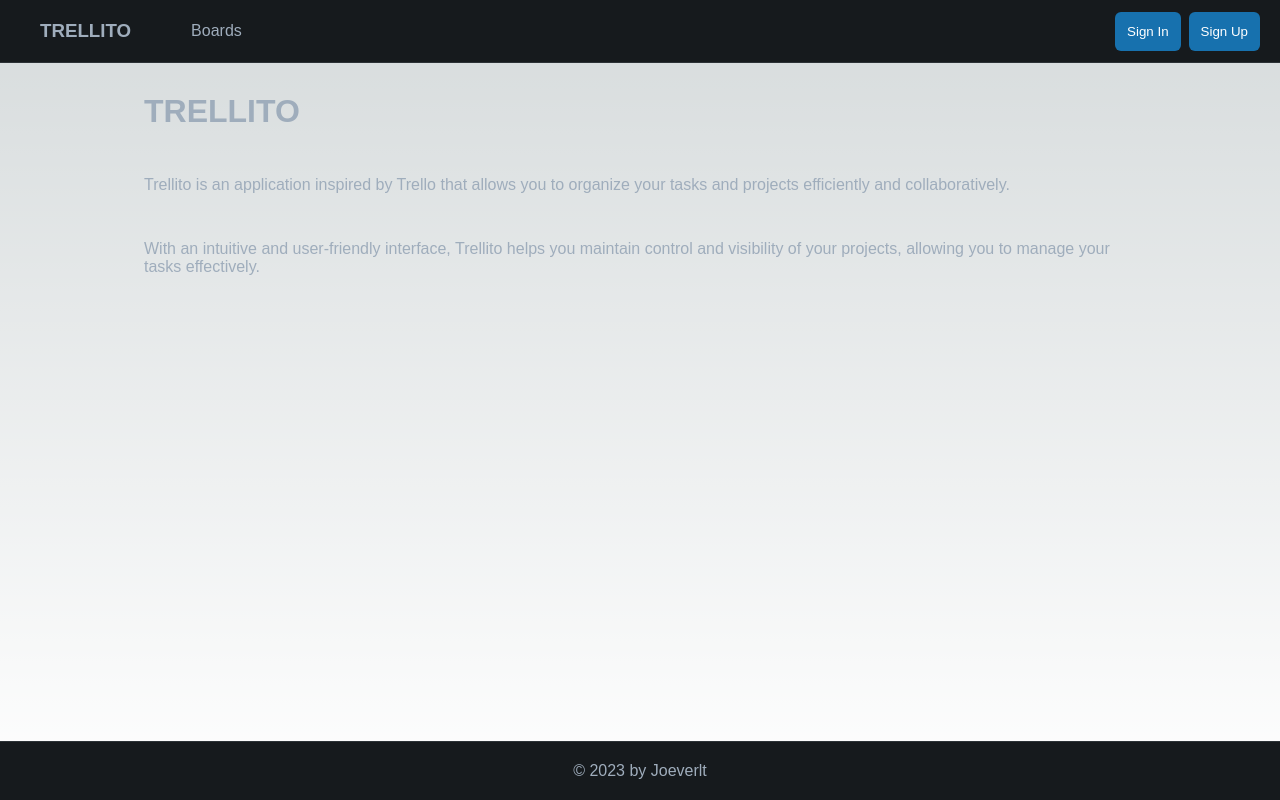
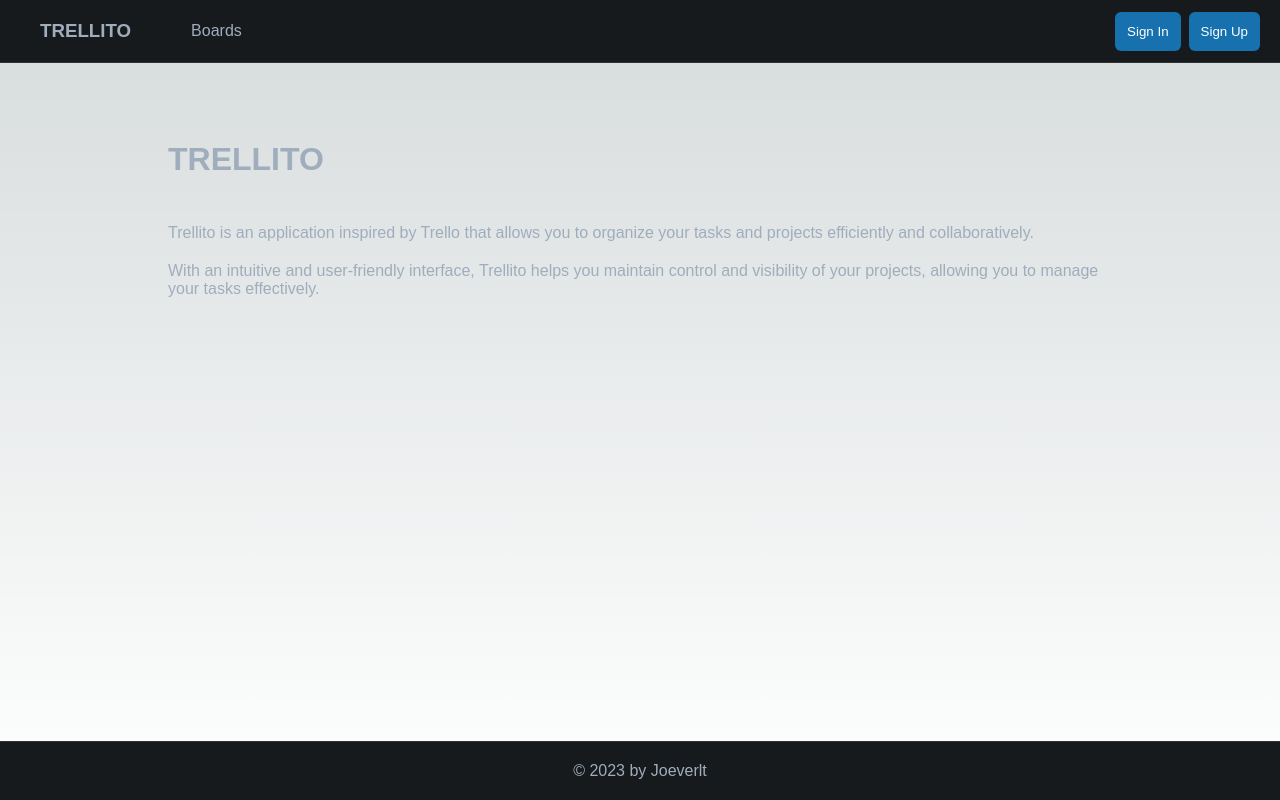
Before and after one commit to joeverlt/trellito, a Next.js app in the folder trellito-client/: page / in a window 1280 px wide. Built offline with nearby package versions, Linux system fonts and the light colour scheme; no server answers.

Commit message:
fix errors

```diff
--- a/trellito-client/components/Back.tsx
+++ b/trellito-client/components/Back.tsx
@@ -25,10 +25,11 @@ const BackButtonWrapper = styled.button`
   width: 100%;
   max-width: 992px;
   margin: 0 auto;
-  margin-bottom: 24px;
+  margin-top: 48px;
+  padding: 0px 24px;
 
   @media (max-width: 992px) {
-    margin: 0 24px 18px 24px;
+    margin-top: 0px;
   }
 `
 
--- a/trellito-client/components/Paragraph.tsx
+++ b/trellito-client/components/Paragraph.tsx
@@ -9,11 +9,7 @@ export const Paragraph: React.FC<IParagraph> = ({ children }) => {
 
 const ParagraphWrapper = styled.p`
   width: 100%;
+  margin: 10px auto;
   max-width: 992px;
-  margin: 10px auto;
-  margin-bottom: 36px;
-
-  @media (max-width: 992px) {
-    margin: 0 24px 32px 24px;
-  }
+  padding: 0px 24px;
 `
--- a/trellito-client/components/Title.tsx
+++ b/trellito-client/components/Title.tsx
@@ -2,19 +2,18 @@ import styled from 'styled-components'
 
 interface ITitle {
   title: string
+  marginTop?: string
 }
 
-export const Title: React.FC<ITitle> = ({ title }) => {
-  return <TitleWrapper>{title}</TitleWrapper>
+export const Title: React.FC<ITitle> = ({ title, marginTop = '48px' }) => {
+  return <TitleWrapper marginTop={marginTop}>{title}</TitleWrapper>
 }
 
-const TitleWrapper = styled.h1`
+const TitleWrapper = styled.h1<{ marginTop: string }>`
   width: 100%;
   max-width: 992px;
   margin: 0 auto;
   margin-bottom: 36px;
-
-  @media (max-width: 992px) {
-    margin: 0 24px 32px 24px;
-  }
+  margin-top: ${(props) => props.marginTop};
+  padding: 0px 24px;
 `
--- a/trellito-client/components/boards/Boards.tsx
+++ b/trellito-client/components/boards/Boards.tsx
@@ -42,6 +42,7 @@ const BoardsContainer = styled.div`
   max-width: 992px;
   margin: 0 auto;
   height: 100%;
+  padding: 0 24px;
 
   @media (max-width: 992px) {
     flex-direction: column;
--- a/trellito-client/components/signin/SignInForm.tsx
+++ b/trellito-client/components/signin/SignInForm.tsx
@@ -31,8 +31,6 @@ export const SignInForm: React.FC = () => {
   return (
     <SignInWrapper>
       <Title>Sign in</Title>
-      {isDevelopmentMode && (
-        <>
       <SignInFormContainer onSubmit={handleSubmit(onSubmit)}>
         <Input
           name="email"
@@ -50,8 +48,6 @@ export const SignInForm: React.FC = () => {
         <Button type="submit" label="Sign In" block />
       </SignInFormContainer>
       <span>- or -</span>
-        </>
-      )}
       <GoogleButton />
       {error && (
         <Toast
--- a/trellito-client/components/signup/SignUpForm.tsx
+++ b/trellito-client/components/signup/SignUpForm.tsx
@@ -10,8 +10,6 @@ interface SignUpFormData {
   email: string
   password: string
 }
-
-const isDevelopmentMode = process.env.ENVIRONMENT === 'development'
 
 export const SignUpForm: React.FC = () => {
   const form: UseFormReturn<SignUpFormData> = useForm()
@@ -27,8 +25,6 @@ export const SignUpForm: React.FC = () => {
   return (
     <SignUpWrapper>
       <Title>Sign up</Title>
-      {isDevelopmentMode && (
-        <>
       <SignUpFormContainer onSubmit={handleSubmit(onSubmit)}>
         <Input
           name="name"
@@ -52,8 +48,6 @@ export const SignUpForm: React.FC = () => {
         <Button type="submit" label="Sign In" block />
       </SignUpFormContainer>
       <span>- or -</span>
-        </>
-      )}
       <GoogleButton />
     </SignUpWrapper>
   )
--- a/trellito-client/pages/_app.tsx
+++ b/trellito-client/pages/_app.tsx
@@ -15,7 +15,7 @@ export default function App({
     <Provider store={store}>
       <SessionProvider session={session}>
         <PersistGate persistor={persistor}>
-          <Component {...pageProps} />
+          {() => <Component {...pageProps} />}
         </PersistGate>
       </SessionProvider>
     </Provider>
--- a/trellito-client/pages/boards/[id].tsx
+++ b/trellito-client/pages/boards/[id].tsx
@@ -19,7 +19,7 @@ const BoardPage: React.FC = () => {
     <Page title={`Board: ${board?.title}`}>
       <Container>
         <Back />
-        <Title title={board?.title as string} />
+        <Title title={board?.title as string} marginTop="8px" />
         <Board id={id as string} />
       </Container>
     </Page>
--- a/trellito-client/pages/boards/index.tsx
+++ b/trellito-client/pages/boards/index.tsx
@@ -7,7 +7,7 @@ const BoardsPage: React.FC = () => {
   return (
     <Page title="Boards">
       <Container>
-        <Title title="Boards" />
+        <Title title="Boards" marginTop="48px" />
         <Boards />
       </Container>
     </Page>
```
Also changed, not shown: trellito-client/components/board/Board.tsx (+4 -7 lines). Lines whose indentation alone changed are shown as unchanged.
